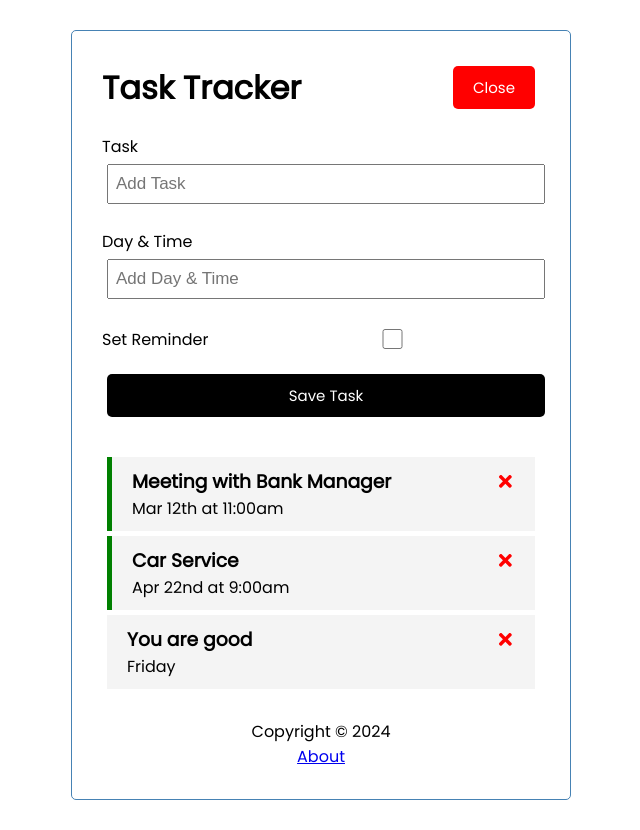
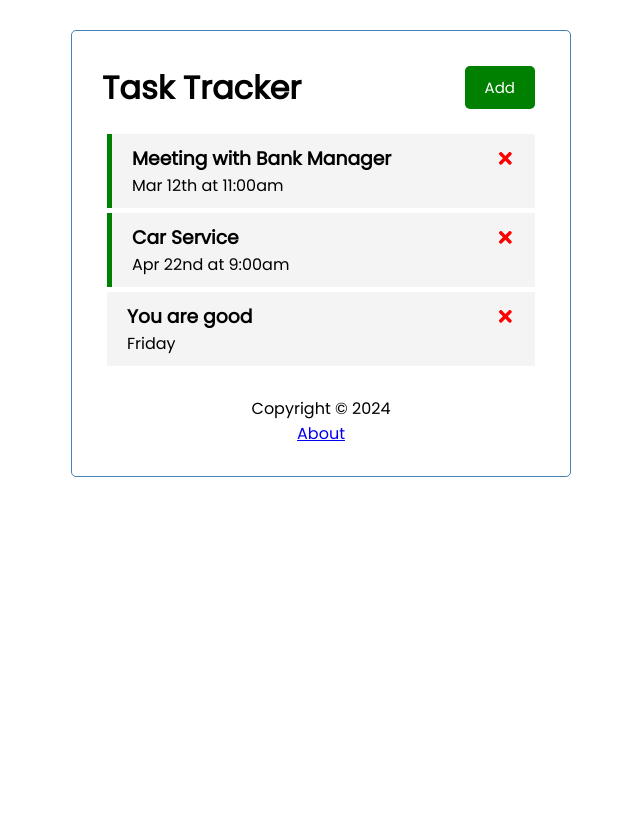
Before and after one commit to Mary-Mena21/react-task-tracker, a React (Create React App) app: page / in a window 1280 px wide. Shown: the whole page, without its empty margins (319-959 px from the left). After the commit the page ends 800 px from the top, so only its background shows below. Built offline with nearby package versions, Linux system fonts and the light colour scheme; data requests are answered from the project's data file.

Commit message:
clean files

```diff
--- a/src/App.js
+++ b/src/App.js
@@ -8,16 +8,8 @@
 import About from "./components/About";
 
 function App() {
-    const [showAddTask, setShowAddTask] = useState(true);
-    const [tasks, setTasks] = useState([
-        // {
-        //   "id": 1,
-        //   "text": "Doctors Appointment",
-        //   "day": "Feb 5th at 2:30pm",
-        //   "reminder": true
-        // }
-    ]);
-    //const [error, setError] = useState(null);
+    const [showAddTask, setShowAddTask] = useState(false);
+    const [tasks, setTasks] = useState([]);
 
     useEffect(() => {
         const getTasks = async () => {
@@ -27,18 +19,6 @@
         };
         getTasks();
     }, []);
-    //     try {
-    //         const res = await fetch("http://localhost:5000/tasks");
-    //         if (!res.ok) {
-    //             throw new Error('Failed to fetch tasks');
-    //         }
-    //         const data = await res.json();
-    //         setTasks(data);
-    //     } catch (err) {
-    //         setError(err.message);
-    //         console.log(err);
-    //     }
-    //};
 
     //fetch data (tasks) from server
     const fetchTasks = async () => {
@@ -65,11 +45,6 @@
         });
         const data = await res.json();
         setTasks([...tasks, data]);
-
-        // const id = Math.floor(Math.random() * 10000) + 1;
-        // const newTask = { id, ...task };
-        // setTasks([...tasks, newTask]);
-        //  console.log(task);
     };
 
     // Delete Task
@@ -128,7 +103,7 @@
                             </>
                         }
                     />{" "}
-                    <Route path={"/about"} element={<About/>} />
+                    <Route path={"/about"} element={<About />} />
                 </Routes>
                 <Footer />
             </div>
--- a/src/components/About.js
+++ b/src/components/About.js
@@ -5,7 +5,7 @@
     return (
         <div>
             <h3>Version 1.0.0</h3>
-            <Link to='/'>Go Back</Link>
+            <Link to="/">Go Back</Link>
         </div>
     );
 }
--- a/src/components/Header.js
+++ b/src/components/Header.js
@@ -4,11 +4,9 @@
 import { useLocation } from "react-router-dom";
 
 export default function Header({ title, onAddTask, showAdd }) {
-    //const onClick = (e) => console.log("clicked");
     const location = useLocation();
     return (
         <header className="header">
-            {/* <h1>{props.title}</h1> */}
             <h1>{title}</h1>
             {location.pathname === "/" && (
                 <Button
```
Also changed, not shown: src/components/Task.js (+4 -3 lines).
